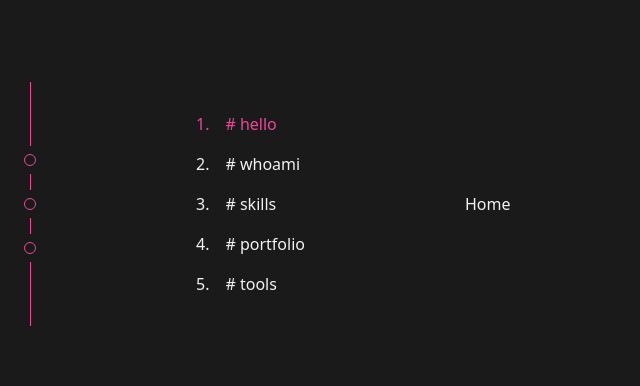
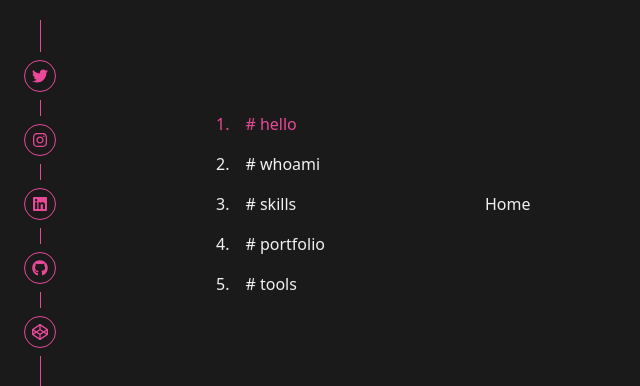
Before and after one commit to Wiazeph/ReactJS-emreerden-dev, a React (Vite) app: page / in a window 1280 px wide. Shown: the part 188-574 px from the top of the page, without its empty margins (0-640 px from the left). Built offline with nearby package versions, Linux system fonts and the light colour scheme.

Commit message:
create navbar and socialbar sections

```diff
--- a/src/layouts/main/sidebar/index.jsx
+++ b/src/layouts/main/sidebar/index.jsx
@@ -1,72 +1,12 @@
-import classNames from "classnames";
-import { NavLink } from "react-router-dom";
-import navLinks from "~/utils/consts";
-import { useColorStore } from "~/stores/color";
-import { useState, useEffect } from "react";
+import NavBar from "./navbar";
+import SocialBar from "./socialbar";
 
 const SideBar = () => {
-  const [currentPathColor, setCurrentPathColor] = useState("");
-  const color = useColorStore((state) => state.color);
-  const setColor = useColorStore((state) => state.setColor);
-
-  const handleNavLinkOver = (color) => {
-    setColor(color);
-  };
-
-  const handleNavLinkOut = () => {
-    setColor(currentPathColor);
-  };
-
-  useEffect(() => {
-    const matchedNavLink = navLinks.find(
-      (nlink) => nlink.path === location.pathname
-    );
-    if (matchedNavLink) {
-      setColor(matchedNavLink.color);
-      setCurrentPathColor(matchedNavLink.color);
-    }
-  }, []);
-
   return (
     <div className="flex gap-10 sm:gap-20 md:gap-[120px] lg:gap-40 items-center">
-      <div
-        className={`flex flex-col gap-2 items-center transition-colors ${color}`}
-      >
-        <div className="h-16 w-px bg-current"></div>
-        <div className="border border-current w-3 h-3 rounded-full"></div>
-        <div className="h-4 w-px bg-current"></div>
-        <div className="border border-current w-3 h-3 rounded-full"></div>
-        <div className="h-4 w-px bg-current"></div>
-        <div className="border border-current w-3 h-3 rounded-full"></div>
-        <div className="h-16 w-px bg-current"></div>
-      </div>
+      <SocialBar />
 
-      <nav className="w-max">
-        {navLinks.map((nlink, index) => (
-          <NavLink
-            key={index}
-            to={nlink.path}
-            onClick={() => setCurrentPathColor(nlink.color)}
-            onMouseOver={() => handleNavLinkOver(nlink.color)}
-            onMouseOut={handleNavLinkOut}
-          >
-            {({ isActive }) => (
-              <div
-                className={classNames(
-                  "flex gap-4 items-center transition-all py-2",
-                  {
-                    [nlink.color]: isActive,
-                    [nlink.textHover]: !isActive,
-                  }
-                )}
-              >
-                <div>{index + 1}.</div>
-                <div># {nlink.title}</div>
-              </div>
-            )}
-          </NavLink>
-        ))}
-      </nav>
+      <NavBar />
     </div>
   );
 };
--- /dev/null
+++ b/src/layouts/main/sidebar/navbar/index.jsx
@@ -0,0 +1,59 @@
+import classNames from "classnames";
+import { NavLink } from "react-router-dom";
+import navLinks from "~/utils/consts";
+import { useColorStore } from "~/stores/color";
+import { useState, useEffect } from "react";
+
+const NavBar = () => {
+  const [currentPathColor, setCurrentPathColor] = useState("");
+  const setColor = useColorStore((state) => state.setColor);
+
+  const handleNavLinkOver = (color) => {
+    setColor(color);
+  };
+
+  const handleNavLinkOut = () => {
+    setColor(currentPathColor);
+  };
+
+  useEffect(() => {
+    const matchedNavLink = navLinks.find(
+      (nlink) => nlink.path === location.pathname
+    );
+    if (matchedNavLink) {
+      setColor(matchedNavLink.color);
+      setCurrentPathColor(matchedNavLink.color);
+    }
+  }, []);
+
+  return (
+    <nav className="w-max">
+      {navLinks.map((nlink, index) => (
+        <NavLink
+          key={index}
+          to={nlink.path}
+          onClick={() => setCurrentPathColor(nlink.color)}
+          onMouseOver={() => handleNavLinkOver(nlink.color)}
+          onMouseOut={handleNavLinkOut}
+        >
+          {({ isActive }) => (
+            <div
+              className={classNames(
+                "flex gap-4 items-center transition-all py-2",
+                {
+                  [nlink.color]: isActive,
+                  [nlink.textHover]: !isActive,
+                }
+              )}
+            >
+              <div>{index + 1}.</div>
+              <div># {nlink.title}</div>
+            </div>
+          )}
+        </NavLink>
+      ))}
+    </nav>
+  );
+};
+
+export default NavBar;
--- /dev/null
+++ b/src/layouts/main/sidebar/socialbar/index.jsx
@@ -0,0 +1,75 @@
+import { useColorStore } from "~/stores/color";
+import { useState } from "react";
+import { FaXTwitter } from "react-icons/fa6";
+import {
+  FaTwitter,
+  FaInstagram,
+  FaLinkedin,
+  FaGithub,
+  FaCodepen,
+} from "react-icons/fa";
+
+const SocialBar = () => {
+  const color = useColorStore((state) => state.color);
+  const [isHovered, setIsHovered] = useState(false);
+
+  return (
+    <div
+      className={`flex flex-col gap-2 items-center transition-colors ${color}`}
+    >
+      <div className="h-8 w-px bg-current"></div>
+
+      <a
+        href="https://twitter.com/Wiazeph"
+        target="_blank"
+        rel="noopener noreferrer"
+        className="border border-current w-8 h-8 rounded-full flex items-center justify-center"
+        onMouseEnter={() => setIsHovered(true)}
+        onMouseLeave={() => setIsHovered(false)}
+      >
+        {isHovered ? <FaXTwitter /> : <FaTwitter />}
+      </a>
+
+      <div className="h-4 w-px bg-current"></div>
+      <a
+        href="https://instagram.com/Wiazeph"
+        target="_blank"
+        rel="noopener noreferrer"
+        className="border border-current w-8 h-8 rounded-full flex items-center justify-center"
+      >
+        <FaInstagram />
+      </a>
+      <div className="h-4 w-px bg-current"></div>
+      <a
+        href="https://linkedin.com/in/Wiazeph"
+        target="_blank"
+        rel="noopener noreferrer"
+        className="border border-current w-8 h-8 rounded-full flex items-center justify-center"
+      >
+        <FaLinkedin />
+      </a>
+      <div className="h-4 w-px bg-current"></div>
+      <a
+        href="https://github.com/Wiazeph"
+        target="_blank"
+        rel="noopener noreferrer"
+        className="border border-current w-8 h-8 rounded-full flex items-center justify-center"
+      >
+        <FaGithub />
+      </a>
+      <div className="h-4 w-px bg-current"></div>
+      <a
+        href="https://codepen.io/Wiazeph"
+        target="_blank"
+        rel="noopener noreferrer"
+        className="border border-current w-8 h-8 rounded-full flex items-center justify-center"
+      >
+        <FaCodepen />
+      </a>
+
+      <div className="h-8 w-px bg-current"></div>
+    </div>
+  );
+};
+
+export default SocialBar;
```
